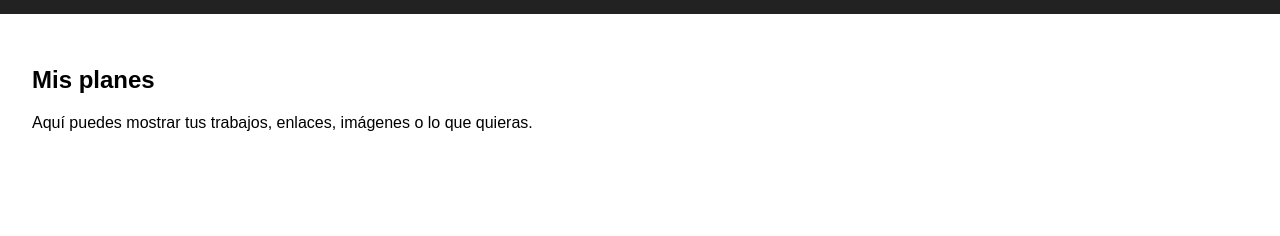
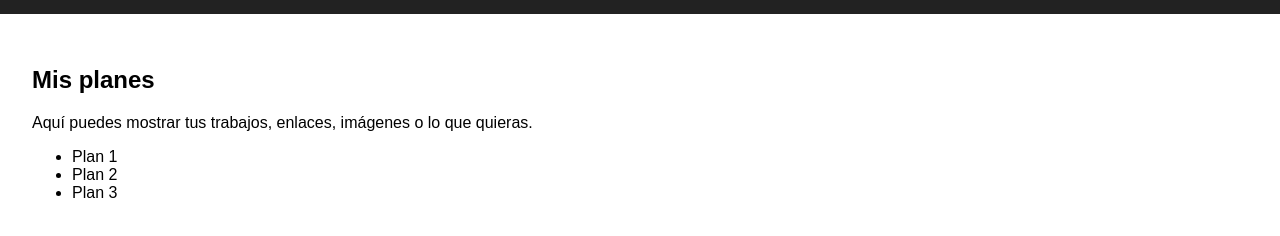
Before and after one commit to HarryF6/SergiWebSite, a plain HTML site: page htmls/planes.html in a window 1280 px wide. Shown: the part 116-352 px from the top of the page. Drawn offline with Linux system fonts and the light colour scheme.

Commit message:
List in plans

```diff
--- a/htmls/planes.html
+++ b/htmls/planes.html
@@ -22,6 +22,11 @@
   <section id="planes">
     <h1>Mis planes</h1>
     <p>Aquí puedes mostrar tus trabajos, enlaces, imágenes o lo que quieras.</p>
+    <ul>
+      <li>Plan 1</li>
+      <li>Plan 2</li>
+      <li>Plan 3</li>
+    </ul>
   </section>
 
 </body>
```
